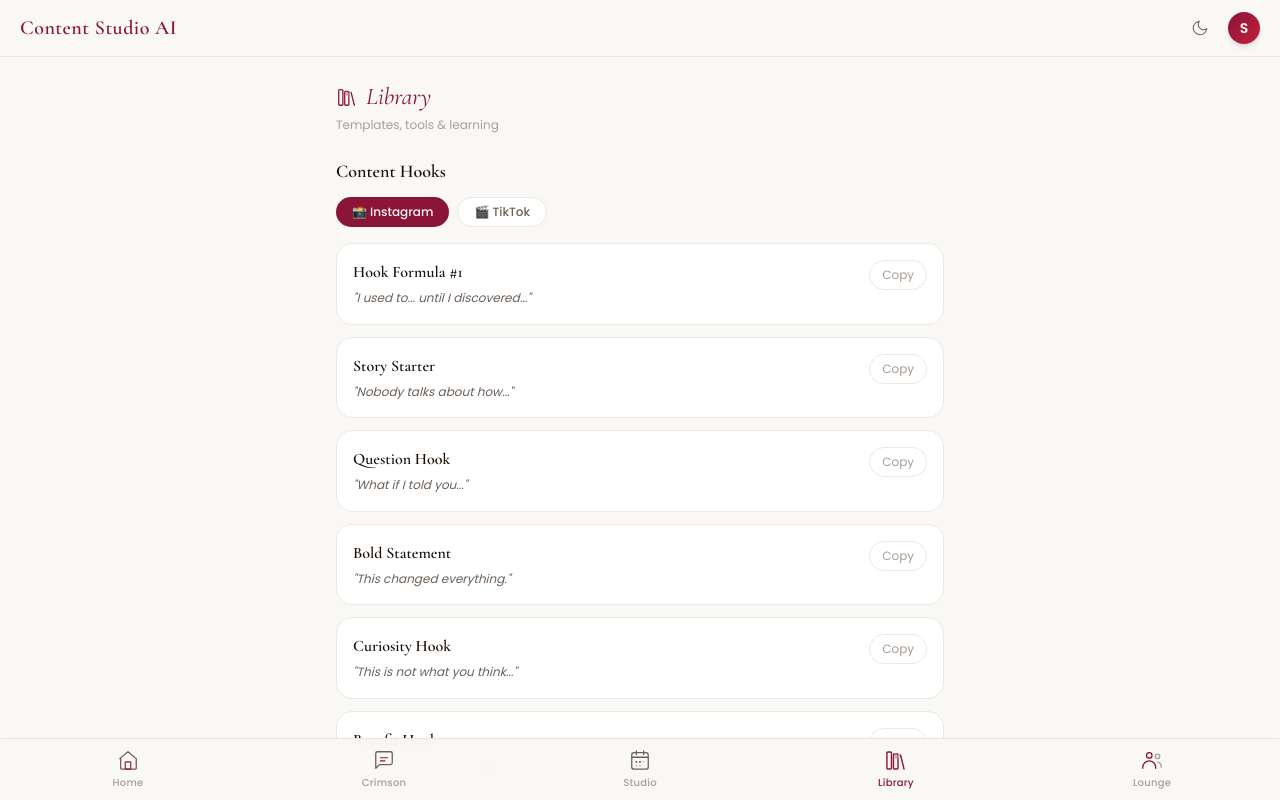
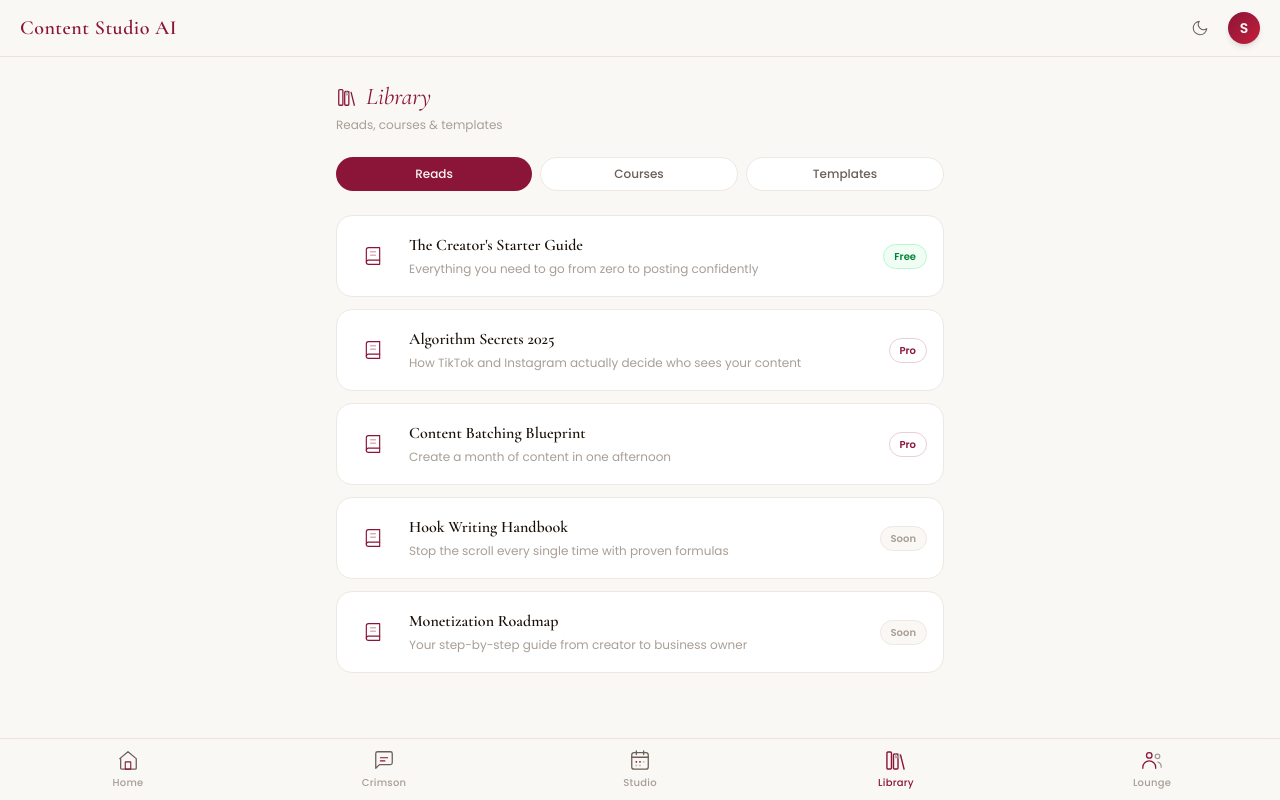
Before and after one commit to sydneyNcode/content-studio-ai, a React (Vite) app: page /library in a window 1280 px wide. Shown: the top 800 px of the page. Built offline with nearby package versions, Linux system fonts and the light colour scheme; sample sign-in values are in the browser's storage.

Commit message:
Updated Library with 3 tabs, custom icons throughout, Lounge icons fixed

```diff
--- a/src/components/pages/Library.jsx
+++ b/src/components/pages/Library.jsx
@@ -1,5 +1,22 @@
 import { useState } from 'react'
-import { LibraryIcon } from '../ui/Icons'
+import { LibraryIcon, BookIcon, InstagramIcon, TikTokIcon, RocketIcon, ChartIcon, CoinIcon, PenIcon } from '../ui/Icons'
+
+const TABS = ['Reads', 'Courses', 'Templates']
+
+const READS = [
+  { title: "The Creator's Starter Guide", desc: 'Everything you need to go from zero to posting confidently', tag: 'Free' },
+  { title: 'Algorithm Secrets 2025', desc: 'How TikTok and Instagram actually decide who sees your content', tag: 'Pro' },
+  { title: 'Content Batching Blueprint', desc: 'Create a month of content in one afternoon', tag: 'Pro' },
+  { title: 'Hook Writing Handbook', desc: 'Stop the scroll every single time with proven formulas', tag: 'Soon' },
+  { title: 'Monetization Roadmap', desc: 'Your step-by-step guide from creator to business owner', tag: 'Soon' },
+]
+
+const COURSES = [
+  { Icon: RocketIcon, title: 'SWC 2.0', desc: 'The complete creator growth course — from zero to thriving', tag: 'Soon' },
+  { Icon: ChartIcon, title: 'Algorithm Mastery', desc: 'Work with TikTok & Instagram algorithms, not against them', tag: 'Soon' },
+  { Icon: CoinIcon, title: 'Monetize Your Content', desc: 'Brand deals, digital products, and passive income', tag: 'Soon' },
+  { Icon: PenIcon, title: 'Caption Copywriting', desc: 'Write captions that convert scrollers into followers', tag: 'Soon' },
+]
 
 const INSTAGRAM = [
   { title: 'Hook Formula #1', content: '"I used to... until I discovered..."' },
@@ -19,15 +36,23 @@ const TIKTOK = [
   { title: 'Trending Format', content: 'Use trending audio + quick cuts' },
 ]
 
-const COURSES = [
-  { icon: '🚀', title: 'SWC 2.0', desc: 'The complete creator growth course' },
-  { icon: '📈', title: 'Algorithm Mastery', desc: 'TikTok & Instagram in 2025' },
-  { icon: '💰', title: 'Monetize Your Content', desc: 'Turn followers into income' },
-]
+function TagBadge({ tag }) {
+  const styles = {
+    'Free': 'bg-green-50 text-green-700 border-green-200',
+    'Pro': 'bg-[#8B1538]/08 text-[#8B1538] border-[#8B1538]/20',
+    'Soon': 'bg-[#FAF8F5] dark:bg-[#18120F] text-[#A89E96] border-[#EDE8E3] dark:border-[#3A2E28]',
+  }
+  return (
+    <span className={`text-[10px] font-semibold px-2.5 py-1 rounded-full border flex-shrink-0 ${styles[tag]}`}>
+      {tag}
+    </span>
+  )
+}
 
-export default function Resources() {
+export default function Library() {
+  const [tab, setTab] = useState('Reads')
+  const [templateTab, setTemplateTab] = useState('instagram')
   const [copied, setCopied] = useState(null)
-  const [tab, setTab] = useState('instagram')
 
   const copy = (text, id) => {
     navigator.clipboard.writeText(text)
@@ -35,7 +60,7 @@ export default function Resources() {
     setTimeout(() => setCopied(null), 2000)
   }
 
-  const templates = tab === 'instagram' ? INSTAGRAM : TIKTOK
+  const templates = templateTab === 'instagram' ? INSTAGRAM : TIKTOK
 
   return (
     <div className="px-4 pt-6 pb-4">
@@ -46,31 +71,90 @@ export default function Resources() {
           <LibraryIcon size={22} active={true} />
           <h2 className="font-['Cormorant_Garamond'] italic text-2xl text-[#8B1538]">Library</h2>
         </div>
-        <p className="text-[#A89E96] text-xs">Templates, tools & learning</p>
+        <p className="text-[#A89E96] text-xs">Reads, courses & templates</p>
       </div>
 
-      {/* TEMPLATES */}
-      <div className="mb-6">
-        <h3 className="font-['Cormorant_Garamond'] text-lg font-semibold text-[#1A1008] dark:text-[#F0EBE5] mb-3">Content Hooks</h3>
-
       {/* TABS */}
-        <div className="flex gap-2 mb-4">
-          {['instagram', 'tiktok'].map(t => (
+      <div className="flex gap-2 mb-6">
+        {TABS.map(t => (
           <button
             key={t}
             onClick={() => setTab(t)}
-              className={`px-4 py-1.5 rounded-full text-xs font-medium transition-all capitalize ${
+            className={`flex-1 py-2 rounded-full text-xs font-medium transition-all ${
               tab === t
                 ? 'bg-[#8B1538] text-[#FAF8F5]'
                 : 'bg-white dark:bg-[#2A201A] border border-[#EDE8E3] dark:border-[#3A2E28] text-[#6B6058] dark:text-[#C0B4AC]'
             }`}
           >
-              {t === 'instagram' ? '📸 Instagram' : '🎬 TikTok'}
+            {t}
           </button>
         ))}
       </div>
 
-        <div className="grid grid-cols-1 gap-3">
+      {/* READS */}
+      {tab === 'Reads' && (
+        <div className="space-y-3">
+          {READS.map((r, i) => (
+            <div key={i} className="bg-white dark:bg-[#2A201A] border border-[#EDE8E3] dark:border-[#3A2E28] rounded-2xl p-4 flex items-center gap-4">
+              <div className="w-10 h-12 bg-[#8B1538]/08 rounded-lg flex items-center justify-center flex-shrink-0">
+                <BookIcon size={20} color="#8B1538" />
+              </div>
+              <div className="flex-1 min-w-0">
+                <div className="font-['Cormorant_Garamond'] text-base font-semibold text-[#1A1008] dark:text-[#F0EBE5] mb-0.5">{r.title}</div>
+                <div className="text-[#A89E96] text-xs leading-relaxed">{r.desc}</div>
+              </div>
+              <TagBadge tag={r.tag} />
+            </div>
+          ))}
+        </div>
+      )}
+
+      {/* COURSES */}
+      {tab === 'Courses' && (
+        <div className="space-y-3">
+          {COURSES.map(({ Icon, title, desc, tag }, i) => (
+            <div key={i} className="bg-white dark:bg-[#2A201A] border border-[#EDE8E3] dark:border-[#3A2E28] rounded-2xl p-4 flex items-center gap-4">
+              <div className="w-10 h-10 bg-[#8B1538]/08 rounded-xl flex items-center justify-center flex-shrink-0">
+                <Icon size={20} color="#8B1538" />
+              </div>
+              <div className="flex-1">
+                <div className="font-['Cormorant_Garamond'] text-base font-semibold text-[#1A1008] dark:text-[#F0EBE5] mb-0.5">{title}</div>
+                <div className="text-[#A89E96] text-xs leading-relaxed">{desc}</div>
+              </div>
+              <TagBadge tag={tag} />
+            </div>
+          ))}
+        </div>
+      )}
+
+      {/* TEMPLATES */}
+      {tab === 'Templates' && (
+        <div>
+          <div className="flex gap-2 mb-4">
+            <button
+              onClick={() => setTemplateTab('instagram')}
+              className={`flex items-center gap-1.5 px-4 py-1.5 rounded-full text-xs font-medium transition-all ${
+                templateTab === 'instagram'
+                  ? 'bg-[#8B1538] text-[#FAF8F5]'
+                  : 'bg-white dark:bg-[#2A201A] border border-[#EDE8E3] dark:border-[#3A2E28] text-[#6B6058] dark:text-[#C0B4AC]'
+              }`}
+            >
+              <InstagramIcon size={13} color={templateTab === 'instagram' ? '#FAF8F5' : '#6B6058'} />
+              Instagram
+            </button>
+            <button
+              onClick={() => setTemplateTab('tiktok')}
+              className={`flex items-center gap-1.5 px-4 py-1.5 rounded-full text-xs font-medium transition-all ${
+                templateTab === 'tiktok'
+                  ? 'bg-[#8B1538] text-[#FAF8F5]'
+                  : 'bg-white dark:bg-[#2A201A] border border-[#EDE8E3] dark:border-[#3A2E28] text-[#6B6058] dark:text-[#C0B4AC]'
+              }`}
+            >
+              <TikTokIcon size={13} color={templateTab === 'tiktok' ? '#FAF8F5' : '#6B6058'} />
+              TikTok
+            </button>
+          </div>
+          <div className="space-y-3">
             {templates.map((t, i) => (
               <div key={i} className="bg-white dark:bg-[#2A201A] border border-[#EDE8E3] dark:border-[#3A2E28] rounded-2xl p-4">
                 <div className="flex justify-between items-start gap-3">
@@ -93,24 +177,7 @@ export default function Resources() {
             ))}
           </div>
         </div>
-
-      {/* COURSES */}
-      <div>
-        <h3 className="font-['Cormorant_Garamond'] text-lg font-semibold text-[#1A1008] dark:text-[#F0EBE5] mb-3">Courses</h3>
-        <div className="space-y-3">
-          {COURSES.map((c, i) => (
-            <div key={i} className="bg-white dark:bg-[#2A201A] border border-[#EDE8E3] dark:border-[#3A2E28] rounded-2xl p-4 flex items-center gap-4">
-              <div className="text-2xl">{c.icon}</div>
-              <div className="flex-1">
-                <div className="font-['Cormorant_Garamond'] text-base font-semibold text-[#1A1008] dark:text-[#F0EBE5]">{c.title}</div>
-                <div className="text-[#A89E96] text-xs">{c.desc}</div>
-              </div>
-              <span className="text-[10px] bg-[#8B1538]/08 text-[#8B1538] px-2.5 py-1 rounded-full font-medium">Soon</span>
-            </div>
-          ))}
-        </div>
-      </div>
-
+      )}
     </div>
   )
 }
--- a/src/components/ui/Icons.jsx
+++ b/src/components/ui/Icons.jsx
@@ -124,4 +124,87 @@ export function MoonIcon({ size = 18, color = 'currentColor' }) {
       <path d="M21 12.79A9 9 0 1111.21 3 7 7 0 0021 12.79z" stroke={color} strokeWidth="1.4" strokeLinecap="round" strokeLinejoin="round"/>
     </svg>
   )
+}// BOOK ICON — for reads
+export function BookIcon({ size = 22, color = '#8B1538' }) {
+  return (
+    <svg width={size} height={size} viewBox="0 0 24 24" fill="none">
+      <path d="M4 19.5A2.5 2.5 0 016.5 17H20" stroke={color} strokeWidth="1.4" strokeLinecap="round"/>
+      <path d="M6.5 2H20v20H6.5A2.5 2.5 0 014 19.5v-15A2.5 2.5 0 016.5 2z" stroke={color} strokeWidth="1.4" strokeLinecap="round" strokeLinejoin="round"/>
+      <line x1="9" y1="7" x2="15" y2="7" stroke={color} strokeWidth="1.2" strokeLinecap="round" opacity="0.5"/>
+      <line x1="9" y1="11" x2="15" y2="11" stroke={color} strokeWidth="1.2" strokeLinecap="round" opacity="0.5"/>
+    </svg>
+  )
 }
+
+// INSTAGRAM ICON
+export function InstagramIcon({ size = 18, color = '#6B6058' }) {
+  return (
+    <svg width={size} height={size} viewBox="0 0 24 24" fill="none">
+      <rect x="2" y="2" width="20" height="20" rx="5" stroke={color} strokeWidth="1.4"/>
+      <circle cx="12" cy="12" r="4" stroke={color} strokeWidth="1.4"/>
+      <circle cx="17.5" cy="6.5" r="1" fill={color}/>
+    </svg>
+  )
+}
+
+// TIKTOK ICON
+export function TikTokIcon({ size = 18, color = '#6B6058' }) {
+  return (
+    <svg width={size} height={size} viewBox="0 0 24 24" fill="none">
+      <path d="M9 12a4 4 0 104 4V4a5 5 0 005 5" stroke={color} strokeWidth="1.4" strokeLinecap="round" strokeLinejoin="round"/>
+    </svg>
+  )
+}
+
+// ROCKET ICON
+export function RocketIcon({ size = 22, color = '#8B1538' }) {
+  return (
+    <svg width={size} height={size} viewBox="0 0 24 24" fill="none">
+      <path d="M12 2C12 2 7 6 7 13l5 2 5-2c0-7-5-11-5-11z" stroke={color} strokeWidth="1.4" strokeLinecap="round" strokeLinejoin="round"/>
+      <path d="M7 13l-2 4 4-1" stroke={color} strokeWidth="1.4" strokeLinecap="round" strokeLinejoin="round"/>
+      <path d="M17 13l2 4-4-1" stroke={color} strokeWidth="1.4" strokeLinecap="round" strokeLinejoin="round"/>
+      <circle cx="12" cy="11" r="1.5" stroke={color} strokeWidth="1.2"/>
+    </svg>
+  )
+}
+
+// CHART ICON
+export function ChartIcon({ size = 22, color = '#8B1538' }) {
+  return (
+    <svg width={size} height={size} viewBox="0 0 24 24" fill="none">
+      <line x1="3" y1="21" x2="21" y2="21" stroke={color} strokeWidth="1.4" strokeLinecap="round"/>
+      <rect x="5" y="14" width="3" height="7" rx="0.5" stroke={color} strokeWidth="1.4"/>
+      <rect x="10.5" y="9" width="3" height="12" rx="0.5" stroke={color} strokeWidth="1.4"/>
+      <rect x="16" y="4" width="3" height="17" rx="0.5" stroke={color} strokeWidth="1.4"/>
+    </svg>
+  )
+}
+
+// COIN/MONEY ICON
+export function CoinIcon({ size = 22, color = '#C4902A' }) {
+  return (
+    <svg width={size} height={size} viewBox="0 0 24 24" fill="none">
+      <circle cx="12" cy="12" r="9" stroke={color} strokeWidth="1.4"/>
+      <path d="M12 7v1m0 8v1m-3-5h4a1 1 0 010 2h-2a1 1 0 000 2h4m-4-4h-1" stroke={color} strokeWidth="1.4" strokeLinecap="round"/>
+    </svg>
+  )
+}
+
+// PEN ICON
+export function PenIcon({ size = 22, color = '#8B1538' }) {
+  return (
+    <svg width={size} height={size} viewBox="0 0 24 24" fill="none">
+      <path d="M12 20h9" stroke={color} strokeWidth="1.4" strokeLinecap="round"/>
+      <path d="M16.5 3.5a2.121 2.121 0 013 3L7 19l-4 1 1-4L16.5 3.5z" stroke={color} strokeWidth="1.4" strokeLinecap="round" strokeLinejoin="round"/>
+    </svg>
+  )
+}
+
+// STAR ICON — for spotlights
+export function StarIcon({ size = 22, color = '#8B1538' }) {
+  return (
+    <svg width={size} height={size} viewBox="0 0 24 24" fill="none">
+      <polygon points="12,2 15.09,8.26 22,9.27 17,14.14 18.18,21.02 12,17.77 5.82,21.02 7,14.14 2,9.27 8.91,8.26" stroke={color} strokeWidth="1.4" strokeLinecap="round" strokeLinejoin="round"/>
+    </svg>
+  )
+}
```
Also changed, not shown: src/components/pages/Lounge.jsx (+11 -9 lines). Lines whose indentation alone changed are shown as unchanged.
